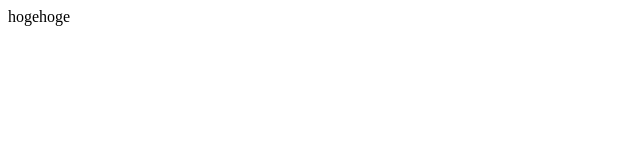
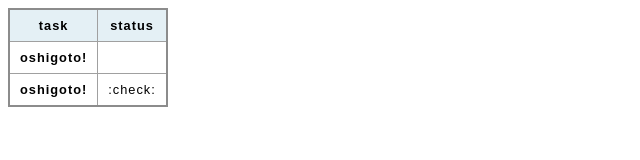
Before and after one commit to WATA-Haru/todo, a website: page src/index.html in a window 1280 px wide. Shown: the whole page, without its empty margins (0-640 px from the left). Drawn offline with Linux system fonts and the light colour scheme.

Commit message:
create prototype table

```diff
--- a/src/index.html
+++ b/src/index.html
@@ -6,7 +6,22 @@
 		<link rel="stylesheet" type="text/css" href="style.css">
 	</head>
 	<body>
-		hogehoge
+		<table>
+			<thead>
+				<tr>
+					<th scope="col">task</th>
+					<th scope="col">status</th>
+				</tr>
+			</thead>
+			<tbody>
+				<tr>
+					<th scope="row">oshigoto!</th>
+				</tr>
+				<tr>
+					<th scope="row">oshigoto!</th>
+					<td>:check:</td>
+				</tr>
+			</tbody>
+			</table>
 	</body>
-
 </html>
--- a/src/style.css
+++ b/src/style.css
@@ -0,0 +1,19 @@
+/* FROM MDN */
+table {
+  border-collapse: collapse;
+  border: 2px solid rgb(140 140 140);
+  font-family: sans-serif;
+  font-size: 0.8rem;
+  letter-spacing: 1px;
+}
+
+thead,
+tfoot {
+  background-color: rgb(228 240 245);
+}
+
+th,
+td {
+  border: 1px solid rgb(160 160 160);
+  padding: 8px 10px;
+}
```
